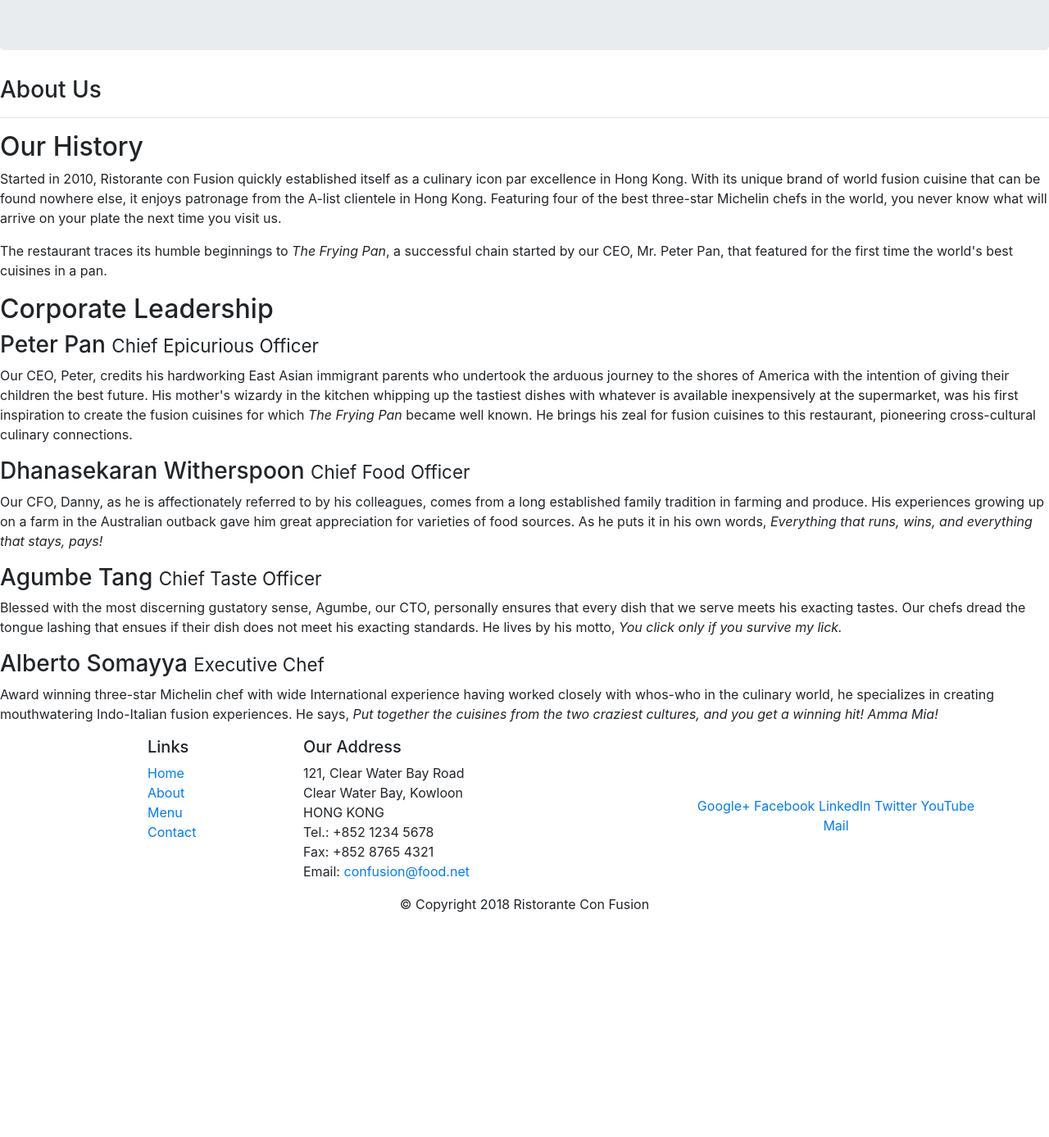
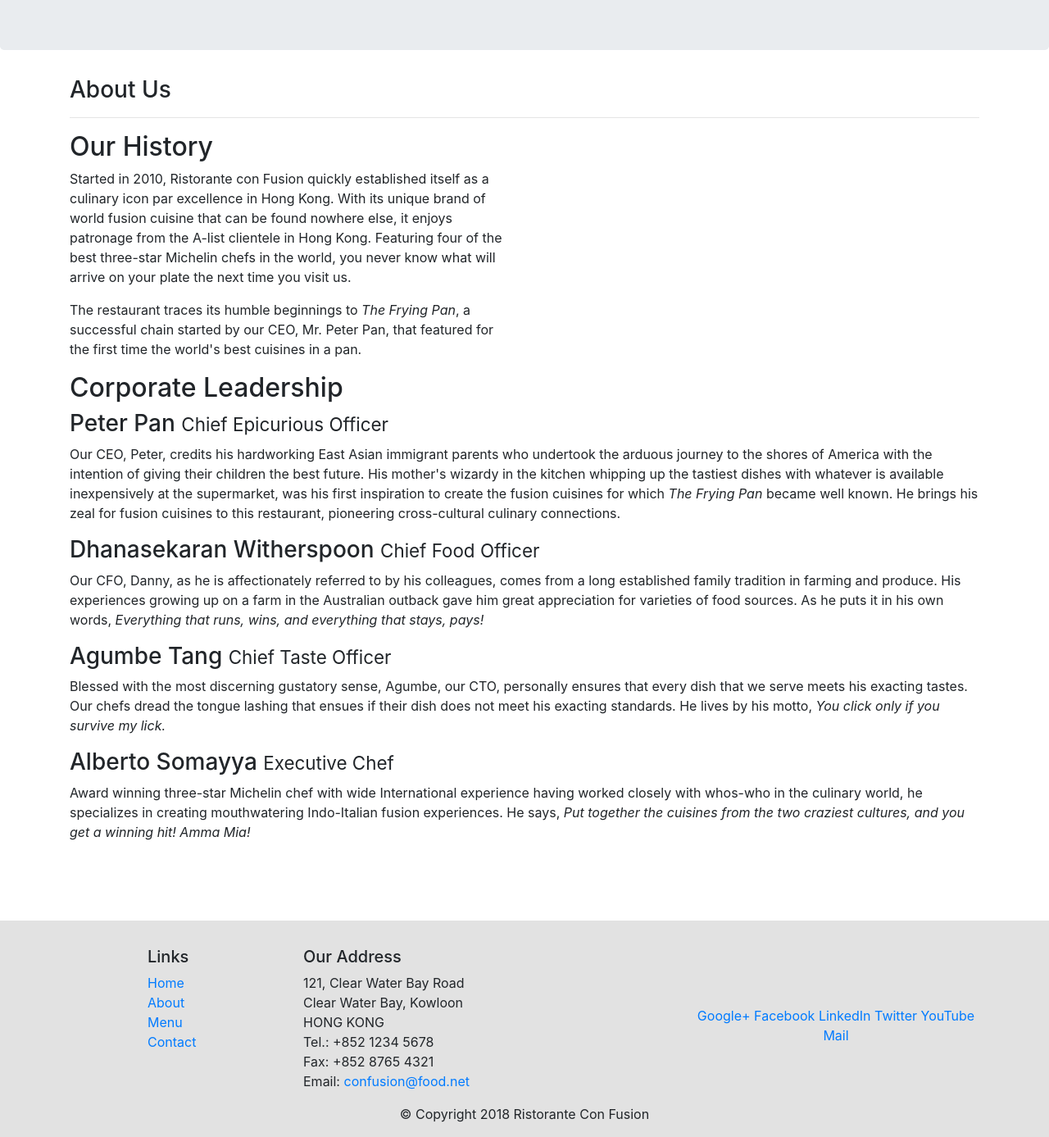
Before and after one commit to ajrayoussef/coursera, a website: page aboutus.html in a window 1280 px wide. Shown: the part 211-1598 px from the top of the page at 82% size. Before the commit the page ends 1342 px from the top, so only its background shows below. Drawn offline with nearby package versions, Linux system fonts and the light colour scheme.

Commit message:
aboutus responsive

```diff
--- a/aboutus.html
+++ b/aboutus.html
@@ -27,16 +27,16 @@
         </div>
     </header>
 
-    <div>
-        <div>
-            <div>
+    <div class="container">
+        <div class="row">
+            <div class=" col-12">
                <h3>About Us</h3>
                <hr>
             </div>
         </div>
 
-        <div>
-            <div>
+        <div class="row">
+            <div class="col-md-6 col-12">
                 <h2>Our History</h2>
                 <p>Started in 2010, Ristorante con Fusion quickly established itself as a culinary icon par excellence in Hong Kong. With its unique brand of world fusion cuisine that can be found nowhere else, it enjoys patronage from the A-list clientele in Hong Kong.  Featuring four of the best three-star Michelin chefs in the world, you never know what will arrive on your plate the next time you visit us.</p>
                 <p>The restaurant traces its humble beginnings to <em>The Frying Pan</em>, a successful chain started by our CEO, Mr. Peter Pan, that featured for the first time the world's best cuisines in a pan.</p>
@@ -46,17 +46,17 @@
         </div>
 
 
-        <div>
-            <div>
+        <div class="row">
+            <div class="col-12">
                 <h2>Corporate Leadership</h2>
                 <h3>Peter Pan <small>Chief Epicurious Officer</small></h3>
-                <p>Our CEO, Peter, credits his hardworking East Asian immigrant parents who undertook the arduous journey to the shores of America with the intention of giving their children the best future. His mother's wizardy in the kitchen whipping up the tastiest dishes with whatever is available inexpensively at the supermarket, was his first inspiration to create the fusion cuisines for which <em>The Frying Pan</em> became well known. He brings his zeal for fusion cuisines to this restaurant, pioneering cross-cultural culinary connections.</p>
+                <p class="d-sm-block d-none">Our CEO, Peter, credits his hardworking East Asian immigrant parents who undertook the arduous journey to the shores of America with the intention of giving their children the best future. His mother's wizardy in the kitchen whipping up the tastiest dishes with whatever is available inexpensively at the supermarket, was his first inspiration to create the fusion cuisines for which <em>The Frying Pan</em> became well known. He brings his zeal for fusion cuisines to this restaurant, pioneering cross-cultural culinary connections.</p>
                 <h3>Dhanasekaran Witherspoon <small>Chief Food Officer</small></h3>
-                <p>Our CFO, Danny, as he is affectionately referred to by his colleagues, comes from a long established family tradition in farming and produce. His experiences growing up on a farm in the Australian outback gave him great appreciation for varieties of food sources. As he puts it in his own words, <em>Everything that runs, wins, and everything that stays, pays!</em></p>
+                <p class="d-sm-block d-none">Our CFO, Danny, as he is affectionately referred to by his colleagues, comes from a long established family tradition in farming and produce. His experiences growing up on a farm in the Australian outback gave him great appreciation for varieties of food sources. As he puts it in his own words, <em>Everything that runs, wins, and everything that stays, pays!</em></p>
                 <h3>Agumbe Tang <small>Chief Taste Officer</small></h3>
-                <p>Blessed with the most discerning gustatory sense, Agumbe, our CTO, personally ensures that every dish that we serve meets his exacting tastes. Our chefs dread the tongue lashing that ensues if their dish does not meet his exacting standards. He lives by his motto, <em>You click only if you survive my lick.</em></p>
+                <p class="d-sm-block d-none">Blessed with the most discerning gustatory sense, Agumbe, our CTO, personally ensures that every dish that we serve meets his exacting tastes. Our chefs dread the tongue lashing that ensues if their dish does not meet his exacting standards. He lives by his motto, <em>You click only if you survive my lick.</em></p>
                 <h3>Alberto Somayya <small>Executive Chef</small></h3>
-                <p>Award winning three-star Michelin chef with wide International experience having worked closely with whos-who in the culinary world, he specializes in creating mouthwatering Indo-Italian fusion experiences. He says, <em>Put together the cuisines from the two craziest cultures, and you get a winning hit! Amma Mia!</em></p>
+                <p class="d-sm-block d-none">Award winning three-star Michelin chef with wide International experience having worked closely with whos-who in the culinary world, he specializes in creating mouthwatering Indo-Italian fusion experiences. He says, <em>Put together the cuisines from the two craziest cultures, and you get a winning hit! Amma Mia!</em></p>
             </div>
        </div>
 
--- a/css/style.css
+++ b/css/style.css
@@ -0,0 +1,5 @@
+footer{
+    background-color: #e2e2e2;
+    padding-top: 2rem;
+    margin-top: 5rem
+}
```
